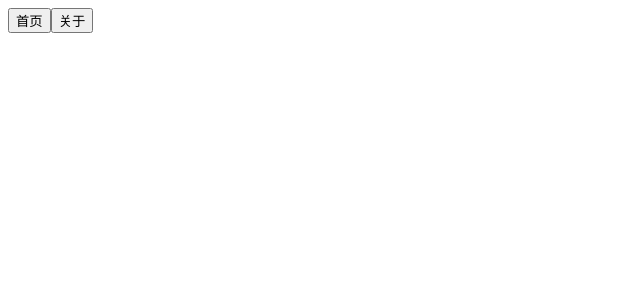
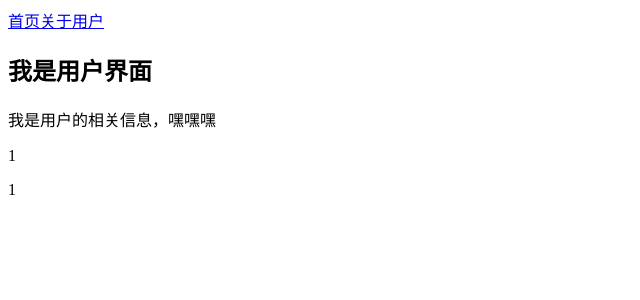
Before and after one commit to 775320358/vue-cli, a Vue app in the folder 05-learnvuerounter/: page /user/1 in a window 1280 px wide. Shown: the top 300 px of the page, without its empty margins (0-640 px from the left). Built offline with nearby package versions, Linux system fonts and the light colour scheme.

Commit message:
动态路由

```diff
--- a/05-learnvuerounter/src/App.vue
+++ b/05-learnvuerounter/src/App.vue
@@ -4,8 +4,11 @@
     <router-link to='/about' tag="li" replace active-class="active">关于</router-link>-->
     <!-- <router-link to='/home' tag="li" replace >首页</router-link>
     <router-link to='/about' tag="li" replace >关于</router-link>-->
-    <button @click="homeClick">首页</button>
-    <button @click="aboutClick">关于</button>
+    <!-- <button @click="homeClick">首页</button>
+    <button @click="aboutClick">关于</button> -->
+    <router-link to='/home'>首页</router-link>
+    <router-link to='/about'>关于</router-link>
+    <router-link :to="'/user/'+userId">用户</router-link>
     <router-view></router-view>
   </div>
 </template>
@@ -13,6 +16,11 @@
 <script>
 export default {
   name: 'App',
+  data(){
+    return{
+       userId : 'lisi'
+    }
+  },
   methods: {
     homeClick() {
       //通过代码方式修改路由vue-router
--- /dev/null
+++ b/05-learnvuerounter/src/components/User.vue
@@ -0,0 +1,23 @@
+<template>
+  <div>
+    <h2>我是用户界面</h2>
+    <p>我是用户的相关信息，嘿嘿嘿</p>
+    <P>{{userId}}</P>
+    <p>{{$route.params.userId}}</p>
+  </div>
+</template>
+
+<script>
+export default {
+  name:'User',
+  computed:{
+    userId(){
+      return this.$route.params.userId
+    }
+  }
+}
+</script>
+
+<style scoped>
+
+</style>
```
Also changed, not shown: 05-learnvuerounter/src/router/index.js (+7 -3 lines).
